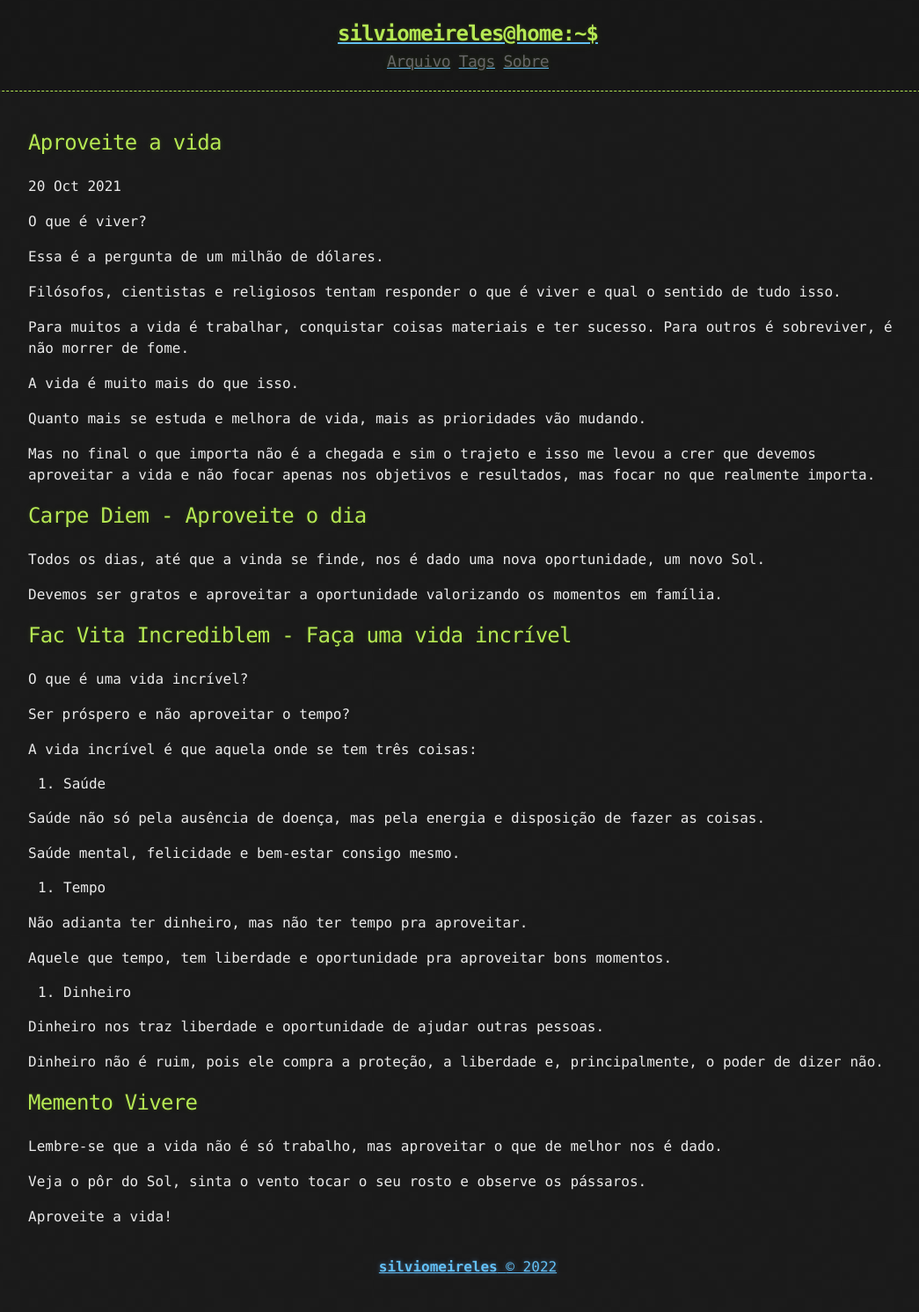
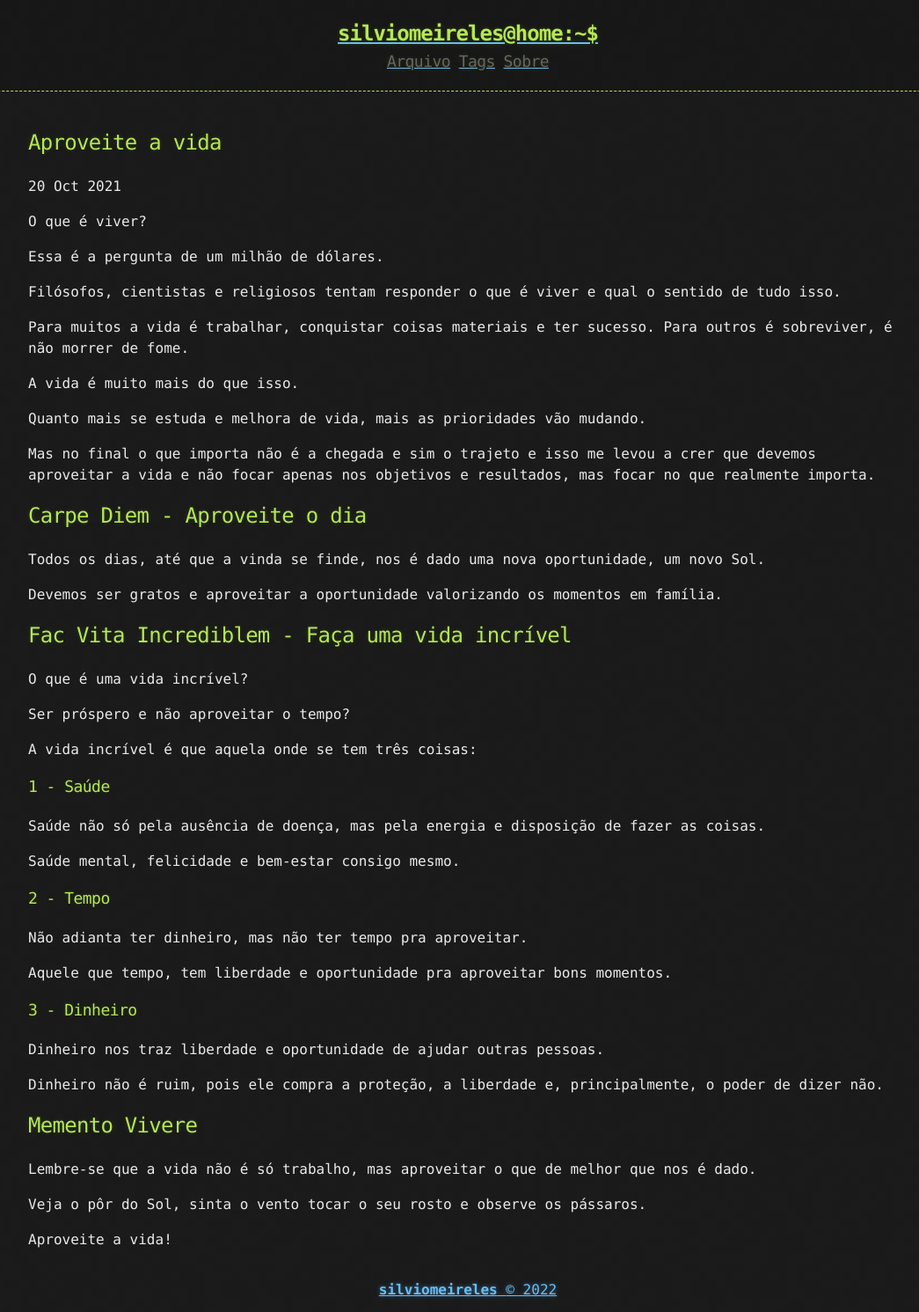
Before and after one commit to valdersonjr/valdersonjr.github.io, a Jekyll site: the page built from _posts/2021-10-20-Aproveite a Vida.md, in a window 1280 px wide. Shown: the whole page at 88% size, without its empty margins (108-1153 px from the left). Built offline with Jekyll 4.4.1, drawn with Linux system fonts in a browser that asks for light colours; comment, search, counter and statistics services are not loaded; before the commit the page ends 1465 px from its top, so only the background shows below that.

Commit message:
Ajusta erros do post.

```diff
--- a/_posts/2021-10-20-Aproveite a Vida.md
+++ b/_posts/2021-10-20-Aproveite a Vida.md
@@ -32,19 +32,19 @@ Ser próspero e não aproveitar o tempo?
 
 A vida incrível é que aquela onde se tem três coisas:
 
-1. Saúde
+### 1 - Saúde
 
 Saúde não só pela ausência de doença, mas pela energia e disposição de fazer as coisas.
 
 Saúde mental, felicidade e bem-estar consigo mesmo.
 
-2. Tempo
+### 2 - Tempo
 
 Não adianta ter dinheiro, mas não ter tempo pra aproveitar.
 
 Aquele que tempo, tem liberdade e oportunidade pra aproveitar bons momentos.
 
-3. Dinheiro
+### 3 - Dinheiro
 
 Dinheiro nos traz liberdade e oportunidade de ajudar outras pessoas.
 
@@ -52,7 +52,7 @@ Dinheiro não é ruim, pois ele compra a proteção, a liberdade e, principalmen
 
 ## Memento Vivere
 
-Lembre-se que a vida não é só trabalho, mas aproveitar o que de melhor nos é dado.
+Lembre-se que a vida não é só trabalho, mas aproveitar o que de melhor que nos é dado.
 
 Veja o pôr do Sol, sinta o vento tocar o seu rosto e observe os pássaros.
 
```
